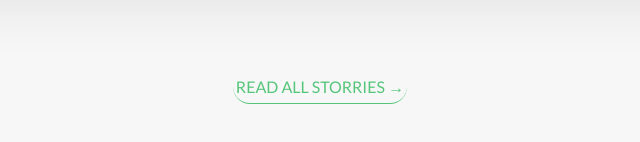
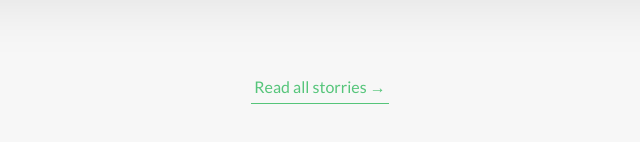
Before and after one commit to adeakinwale/Natours, a website: page index.html in a window 1280 px wide. Shown: the part 4180-4322 px from the top of the page, 320-960 px from the left. Drawn offline with Linux system fonts and the light colour scheme.

Commit message:
stories section button

```diff
--- a/index.html
+++ b/index.html
@@ -263,7 +263,7 @@
                 </div>
 
                 <div class="u-center-text u-margin-top-huge">
-                    <a href="#" class="btn btn-text">Read all storries &rarr;</a>
+                    <a href="#" class="btn-text">Read all storries &rarr;</a>
                 </div>
             </section>
         </main>
```
